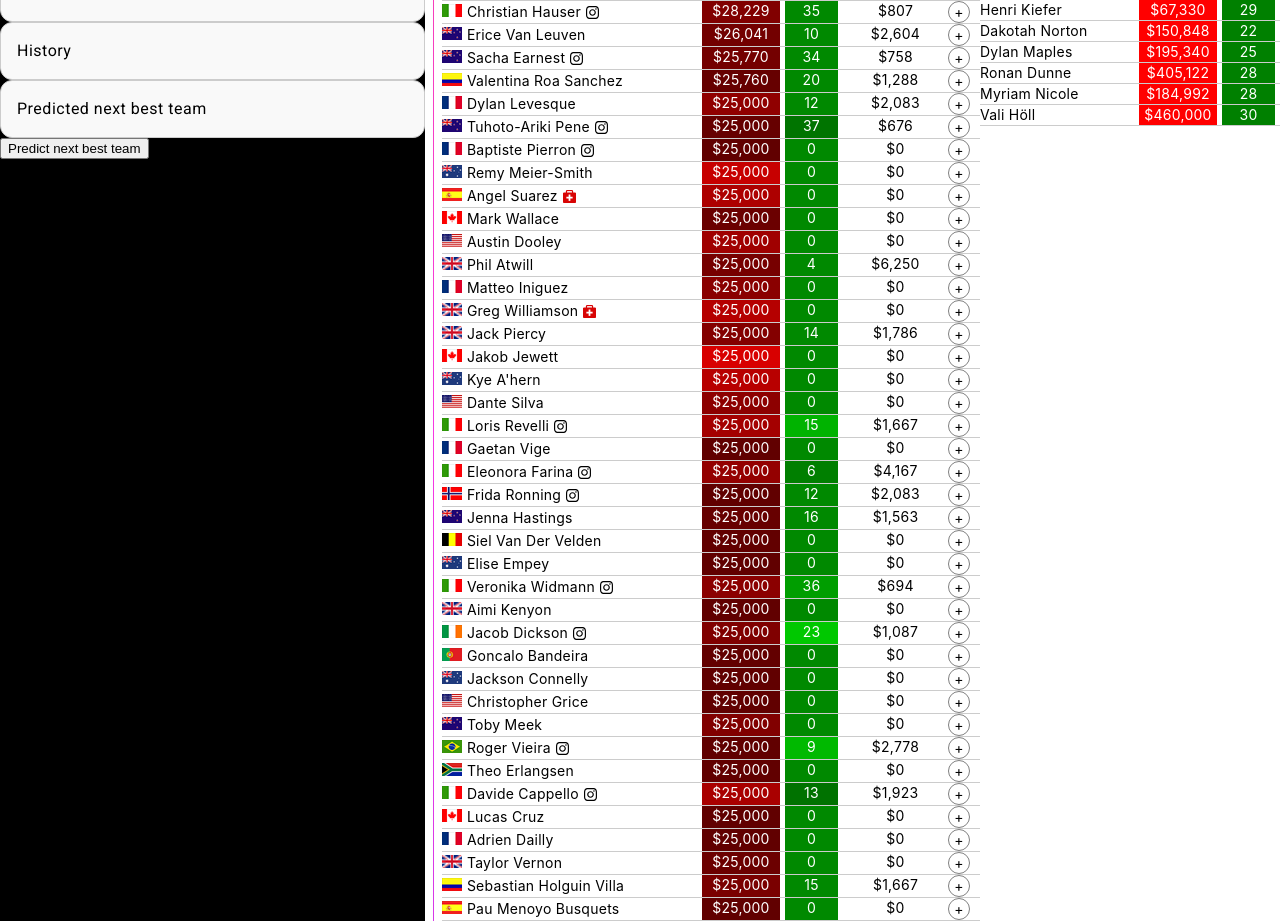
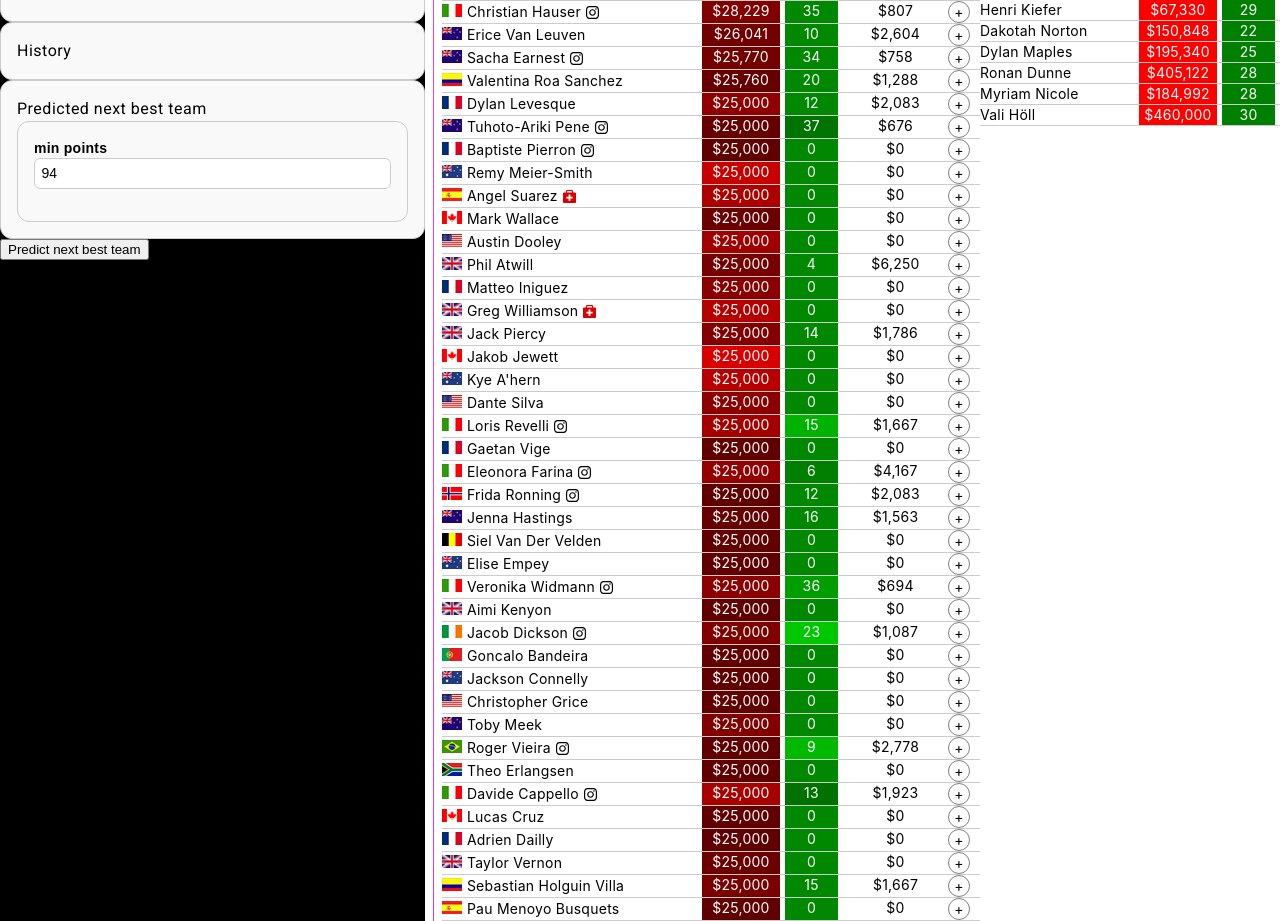
Before and after one commit to paultrial/fantasy, an Angular app: page / in a window 1280 px wide. Shown: the part 1400-2321 px from the top of the page. Built offline with nearby package versions, Linux system fonts and the light colour scheme.

Commit message:
gen team by min nr points

```diff
--- a/src/app/app.component.html
+++ b/src/app/app.component.html
@@ -197,9 +197,17 @@
 
       <section class="predictNextRoundTeams history">
         <h4>Predicted next best team</h4>
+        <div class="filters">
+          <div class="filter-row">
+            <label for="minpoints">min points</label>
+            <input id="minpoints" type="number" max="94" min="1" step="1"
+              [(ngModel)]="predictNextRoundTeamsMinPioints" />
+          </div>
+        </div>
         <div class="container" *ngIf="bt | async as bestTeam">
           <div class="stats" title="{{bt | json}}">predicted points: {{bestTeam.predictedPoints}} - total price:
-            {{bestTeam.totalValue | currency: 'USD':'symbol':'1.0-0'}} leftovers: {{1500000 - bestTeam.totalValue | currency: 'USD':'symbol':'1.0-0'}}</div>
+            {{bestTeam.totalValue | currency: 'USD':'symbol':'1.0-0'}} leftovers: {{1500000 - bestTeam.totalValue |
+            currency: 'USD':'symbol':'1.0-0'}}</div>
           <ul class="athleteList" title="{{bestTeam | json}}">
             <li class="athlete" *ngFor="let athlete of bestTeam.team">
               <div class="name"><span *ngIf="athlete.inQuali">!!!</span> {{ athlete.firstname }} {{ athlete.lastname }}
@@ -213,7 +221,8 @@
           </ul>
         </div>
       </section>
-      <button (click)="findHighScoringTeam()">Predict next best team</button>
+      <button (click)="findHighScoringTeam(predictNextRoundTeamsMinPioints)">Predict next best team</button>
+
     </div>
   </div>
   <div class="divider" role="separator" aria-label="Divider"></div>
--- a/src/app/app.component.ts
+++ b/src/app/app.component.ts
@@ -100,6 +100,8 @@ export class AppComponent implements OnInit {
     "Dry",
     "Dry"
   ]
+
+  predictNextRoundTeamsMinPioints = 94;
 
   constructor(private dataService: DataService) {
     // for (let rn = 1; rn <= 5; rn++) { this.rounds.push("round" + rn.toString()) }
@@ -734,13 +736,12 @@ export class AppComponent implements OnInit {
     return bestTeam;
   }
 
-
-  findHighScoringTeam() {
+  findHighScoringTeam(points: number) {
     const athletes = this.data as any[],
     budget = 1500000
     // Filter eligible athletes
-    const males = athletes.filter(a => a.gender === 'Male' && a.totalpoints >= 94);
-    const females = athletes.filter(a => a.gender === 'Female' && a.totalpoints >= 94);
+    const males = athletes.filter(a => a.gender === 'Male' && a.totalpoints >= points);
+    const females = athletes.filter(a => a.gender === 'Female' && a.totalpoints >= points);
 
     let bestTeam = null;
     let bestPoints = -1;
@@ -762,8 +763,8 @@ export class AppComponent implements OnInit {
         }
       }
     }
-
     this.bt = of(bestTeam);
+    return bestTeam;
   }
 
 
```
